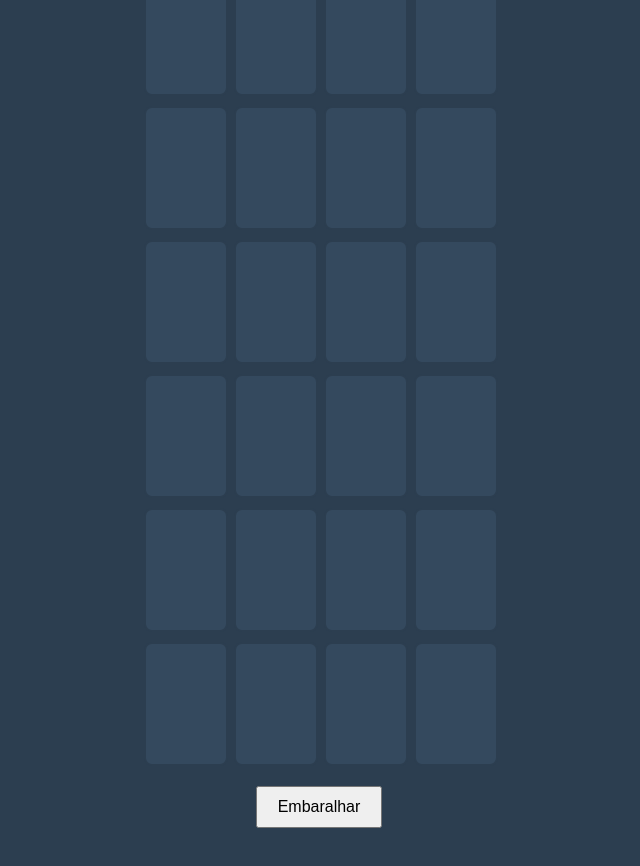
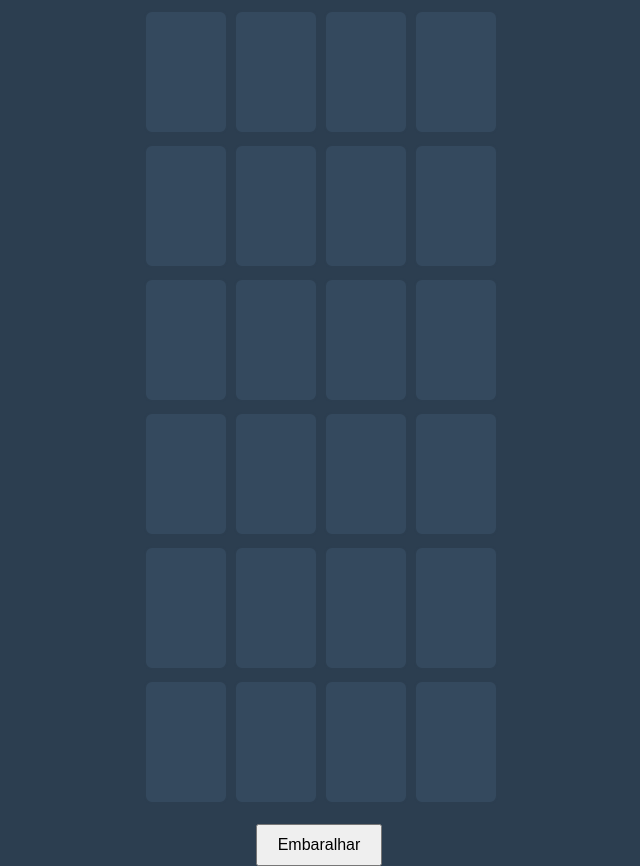
Before and after one commit to ademilton-mariano/Jogo-de-Cartas, a plain HTML site: page index.html in a window 1280 px wide. Shown: the whole page, without its empty margins (321-961 px from the left). Before the commit the page ends 828 px from the top, so only its background shows below. Drawn offline with Linux system fonts and the light colour scheme.

Commit message:
ajuste layout

```diff
--- a/style.css
+++ b/style.css
@@ -2,7 +2,6 @@ body {
     display: flex;
     justify-content: center;
     align-items: center;
-    height: 100vh;
     margin: 0;
     font-family: Arial, sans-serif;
     background-color: #2c3e50;
@@ -16,6 +15,7 @@ body {
     display: grid;
     grid-template-columns: repeat(4, 80px);
     gap: 10px;
+    margin-top: 10px;
     margin-bottom: 20px;
 }
 
```
